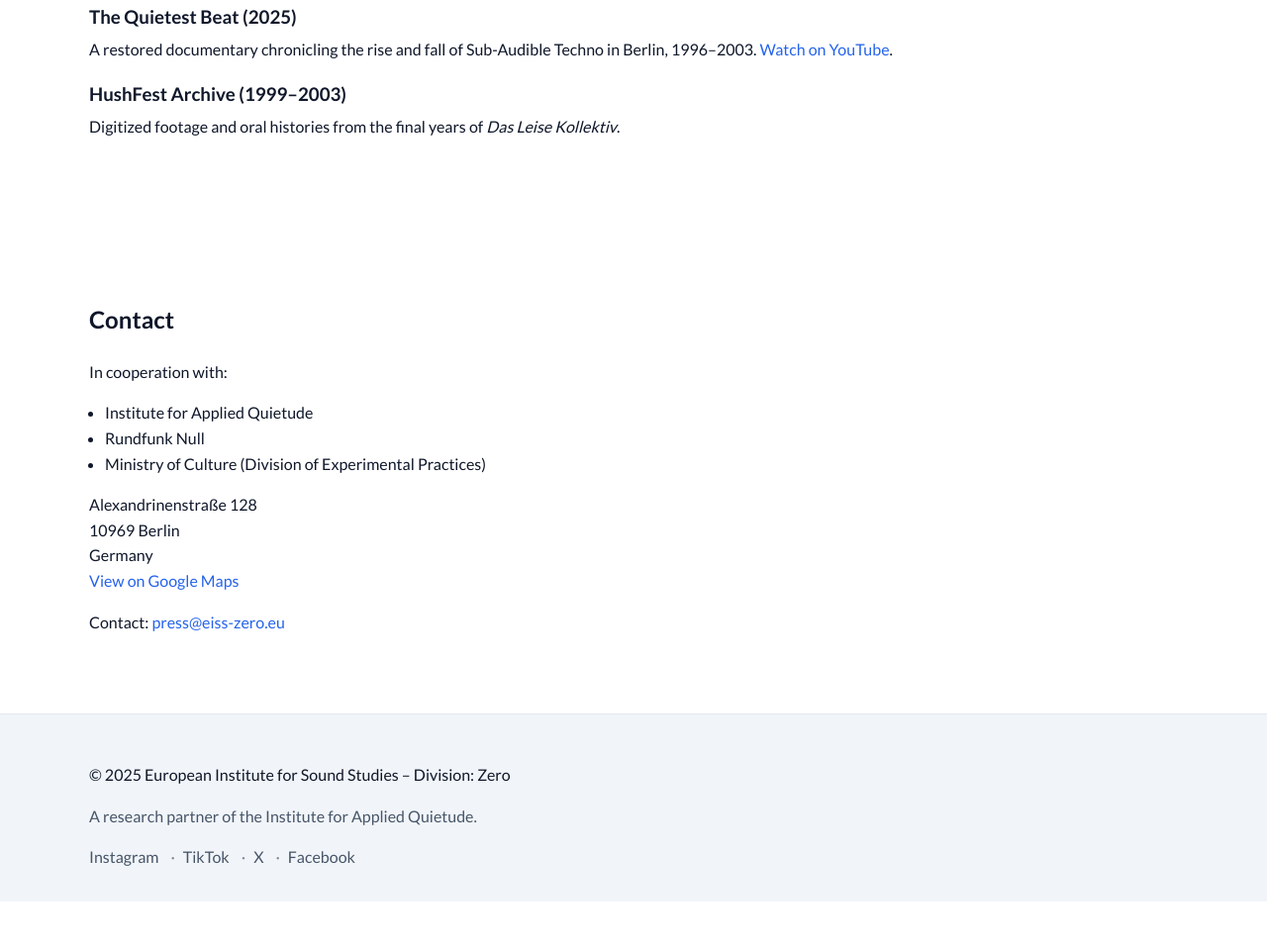
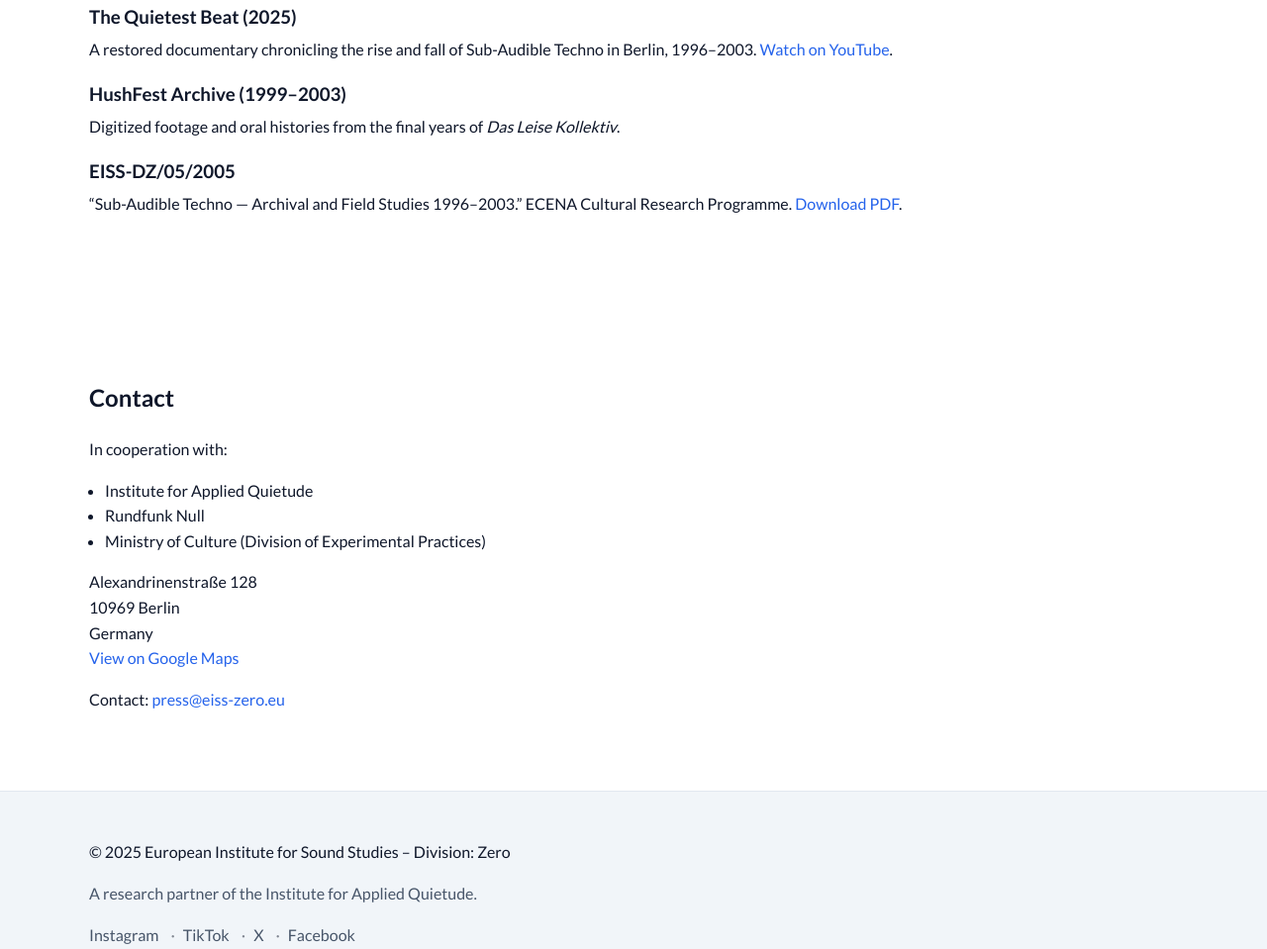
Before and after one commit to Jupiman/eiss-zero, a plain HTML site: page index.html in a window 1280 px wide. Shown: the part 1035-1994 px from the top of the page at 99% size. Before the commit the page ends 1946 px from the top, so only its background shows below. Drawn offline with Linux system fonts and the light colour scheme.

Commit message:
Added publications

```diff
--- a/index.html
+++ b/index.html
@@ -92,6 +92,14 @@
 
             <h3>HushFest Archive (1999–2003)</h3>
             <p>Digitized footage and oral histories from the final years of <em>Das Leise Kollektiv</em>.</p>
+
+            <!-- Public-facing research PDF -->
+            <h3>EISS-DZ/05/2005</h3>
+            <p>
+              “Sub-Audible Techno — Archival and Field Studies 1996–2003.”
+              <span class="muted">ECENA Cultural Research Programme.</span>
+              <a href="assets/publications/EISS-DZ_05_2005.pdf" target="_blank" rel="noopener" type="application/pdf" aria-label="EISS-DZ/05/2005: Sub-Audible Techno — Archival and Field Studies 1996–2003 (PDF, opens in new tab)">Download PDF</a>.
+            </p>
           </div>
         </div>
       </section>
```
Also changed, not shown: 1 other file.
